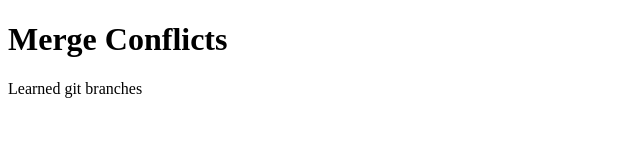
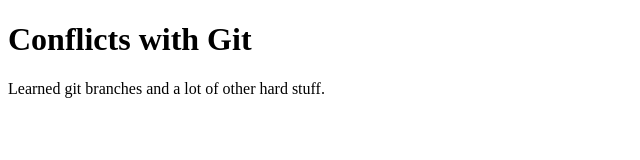
Before and after one commit to evalaidc/merge-conflicts, a plain HTML site: page merge-conflicts/index.html in a window 1280 px wide. Shown: the whole page, without its empty margins (0-640 px from the left). Drawn offline with Linux system fonts and the light colour scheme.

Commit message:
updated h1 and p

```diff
--- a/merge-conflicts/index.html
+++ b/merge-conflicts/index.html
@@ -5,9 +5,9 @@
     <title></title>
   </head>
   <body>
-    <h1> Merge Conflicts </h1>
+    <h1> Conflicts with Git </h1>
     <p>
-      Learned git branches
+      Learned git branches and a lot of other hard stuff.
     </p>
   </body>
 </html>
```
